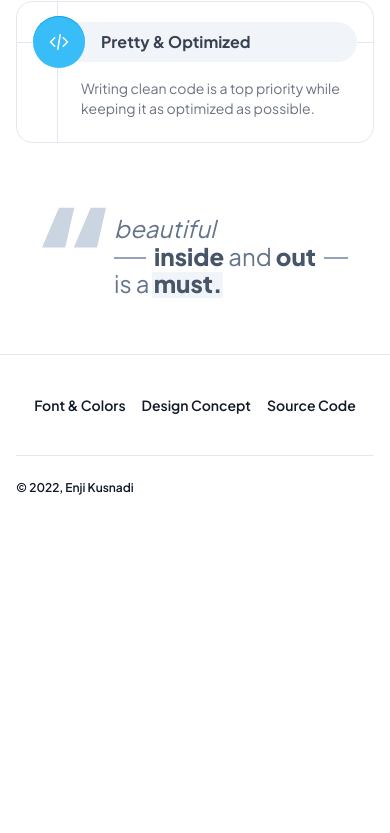
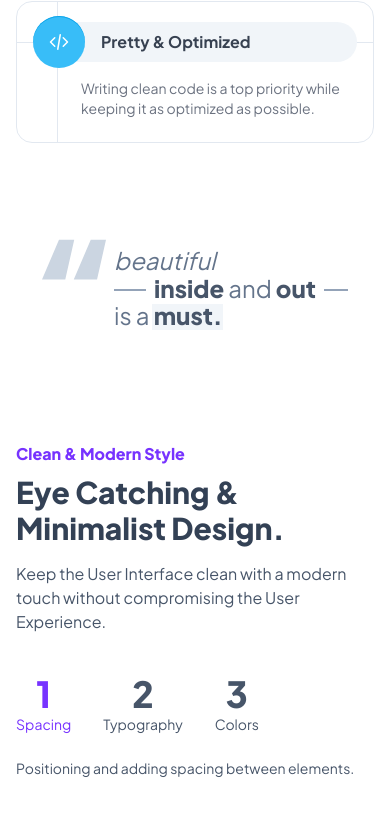
Before and after one commit to enjidev/enji.dev, a Next.js app: page / in a window 390 px wide. Shown: the part 811-1644 px from the top of the page. Before the commit the page ends 1331 px from the top, so only its background shows below. Built offline with nearby package versions, Linux system fonts and the light colour scheme; no server answers.

Commit message:
feat: add 'Clean & Modern Style' section and improve section spacing

```diff
--- a/src/pages/index.tsx
+++ b/src/pages/index.tsx
@@ -3,6 +3,8 @@ import Head from 'next/head';
 import Quote from '@/components/Quote';
 import Header from '@/components/Header';
 import FeaturedCard from '@/components/FeaturedCard';
+import HeroTitle from '@/components/HeroTitle';
+import Hero from '@/components/Hero';
 import { SparklesIcon, HeartIcon, CodeIcon } from '@/components/Icons';
 
 import type { NextPage } from 'next';
@@ -20,7 +22,7 @@ const Index: NextPage = () => {
         <div className={clsx('content-wrapper')}>
           <div
             className={clsx(
-              '-mt-8 mb-8 flex flex-col gap-4',
+              '-mt-8 mb-16 flex flex-col gap-4',
               'lg:-mt-16 lg:flex-row lg:gap-8'
             )}
           >
@@ -69,13 +71,16 @@ const Index: NextPage = () => {
           </div>
         </div>
       </section>
-      <section className={clsx('mb-6')}>
+      <section className={clsx('mb-20', 'lg:mb-28')}>
         <div className={clsx('content-wrapper')}>
           <div className={clsx('flex items-center justify-center py-8')}>
             <Quote />
           </div>
         </div>
       </section>
+      <section className={clsx('mb-96')}>
+        <Hero />
+      </section>
     </>
   );
 };
```
